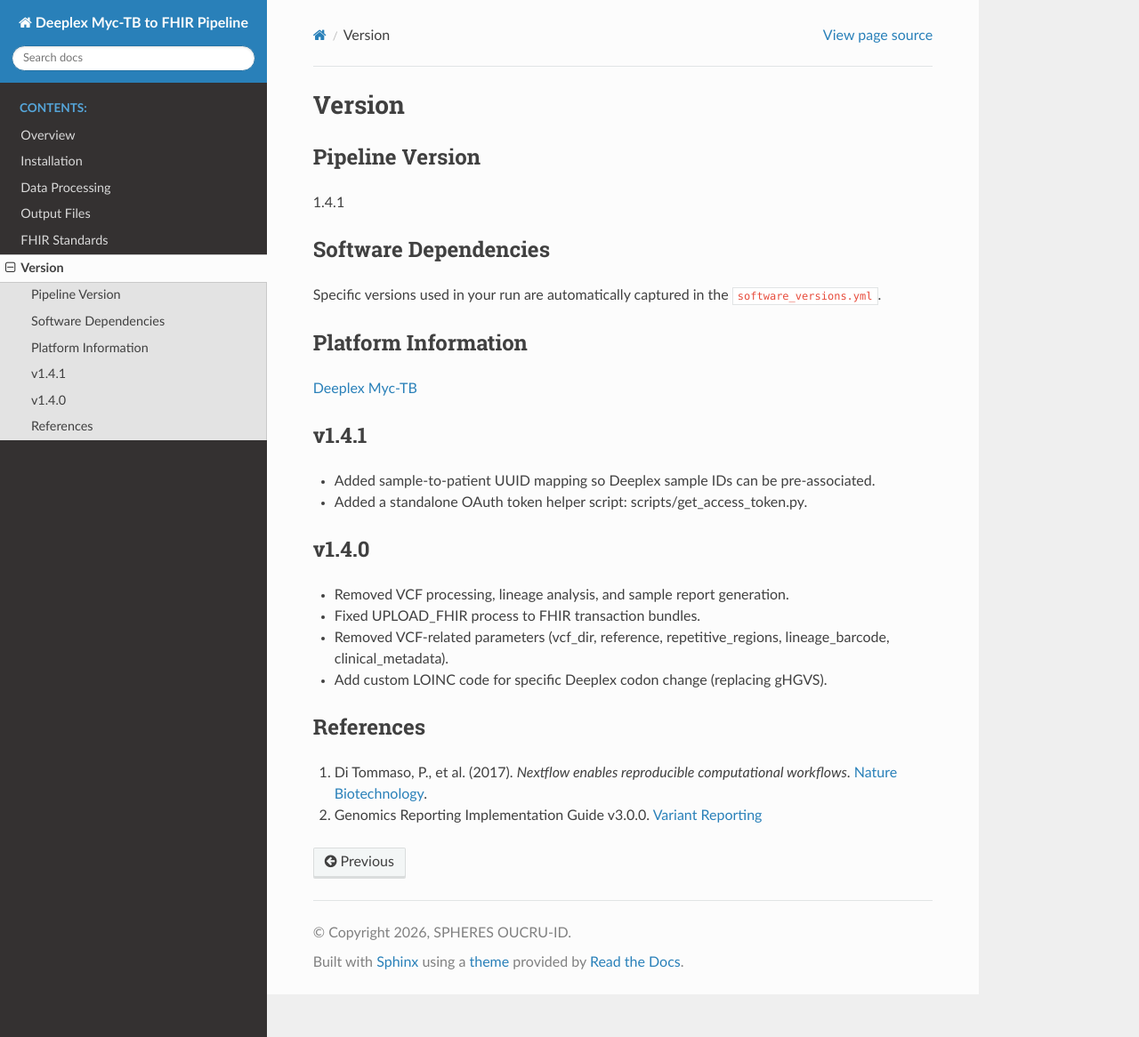
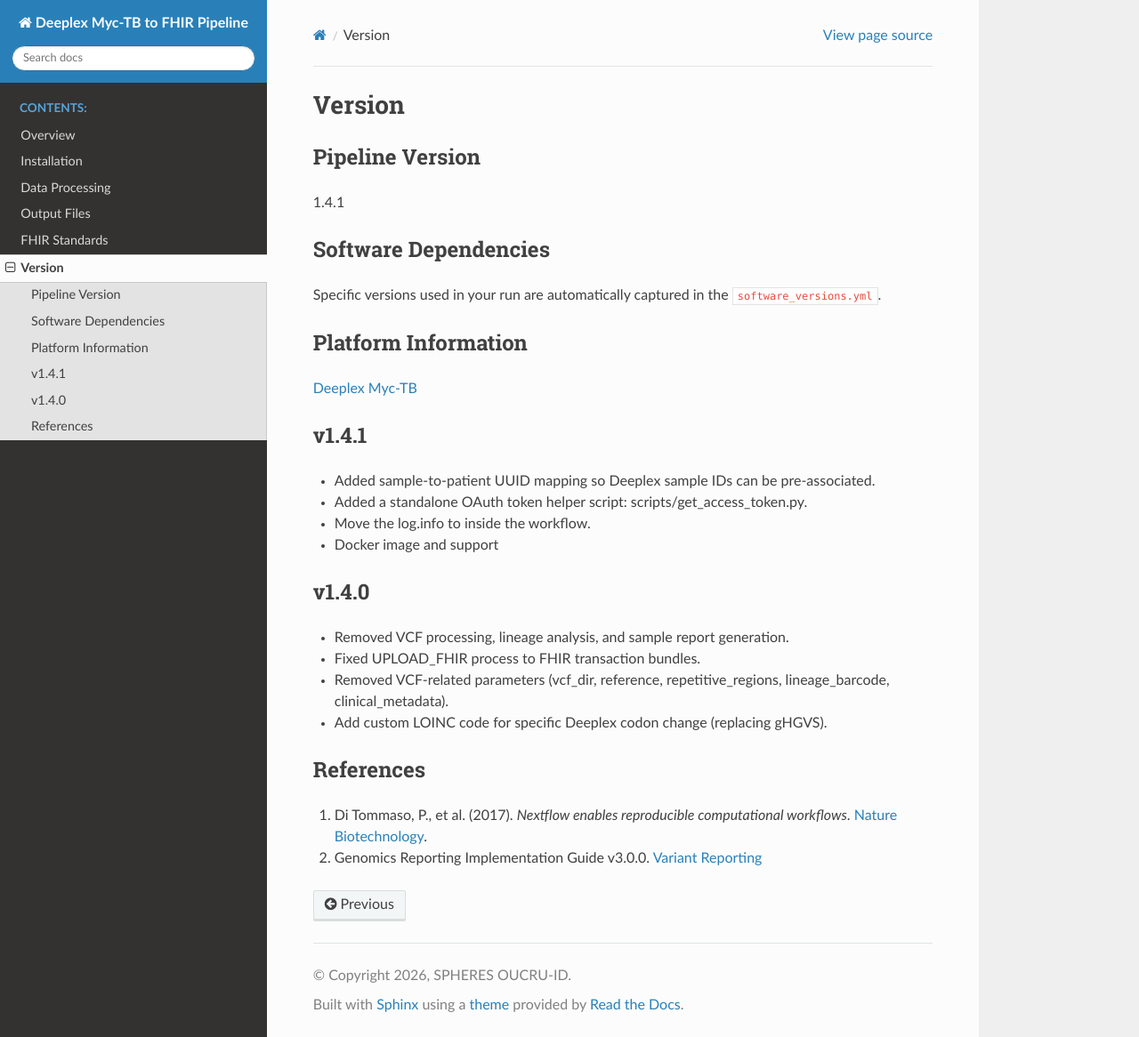
Before and after one commit to robind1/deeplex-tb-to-fhir-pipeline-docs, a Sphinx documentation site: the page built from docs/source/version.md, in a window 1280 px wide and 1166 px high. Shown: the whole window at 89% size. Built offline with Sphinx 7.4.7 and the Read the Docs theme 3.1.0, drawn with Linux system fonts in a browser that asks for light colours.

Commit message:
Update version.md

```diff
--- a/docs/source/version.md
+++ b/docs/source/version.md
@@ -12,6 +12,8 @@ Specific versions used in your run are automatically captured in the `software_v
 ### v1.4.1
 - Added sample-to-patient UUID mapping so Deeplex sample IDs can be pre-associated.
 - Added a standalone OAuth token helper script: scripts/get_access_token.py.
+- Move the log.info to inside the workflow.
+- Docker image and support
 
 ### v1.4.0
 - Removed VCF processing, lineage analysis, and sample report generation.
```
